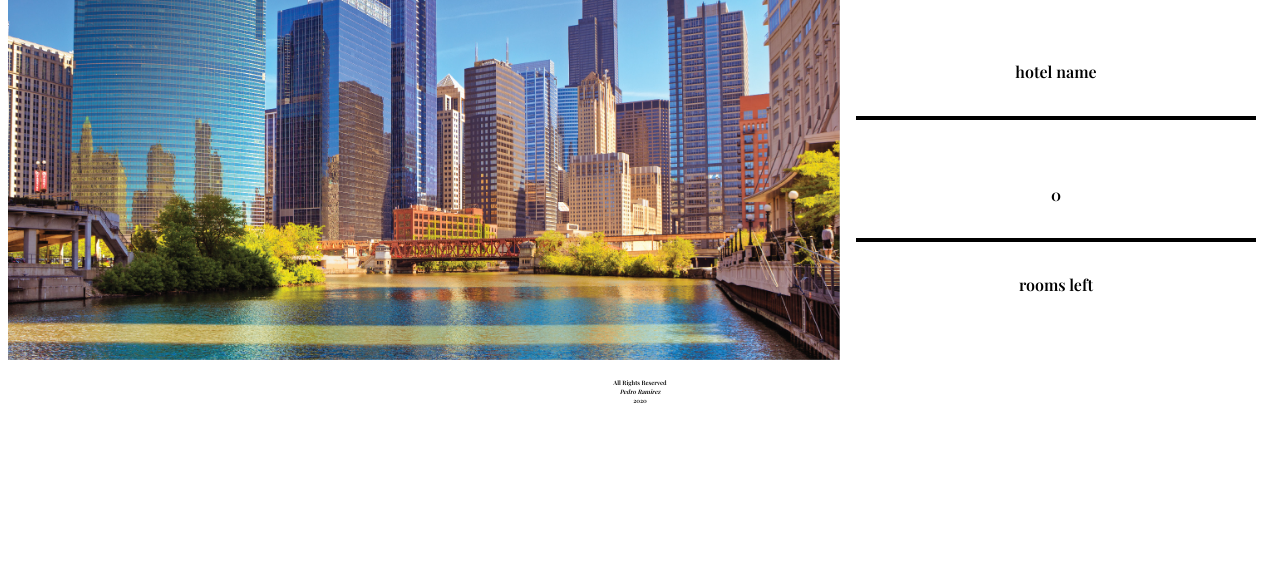
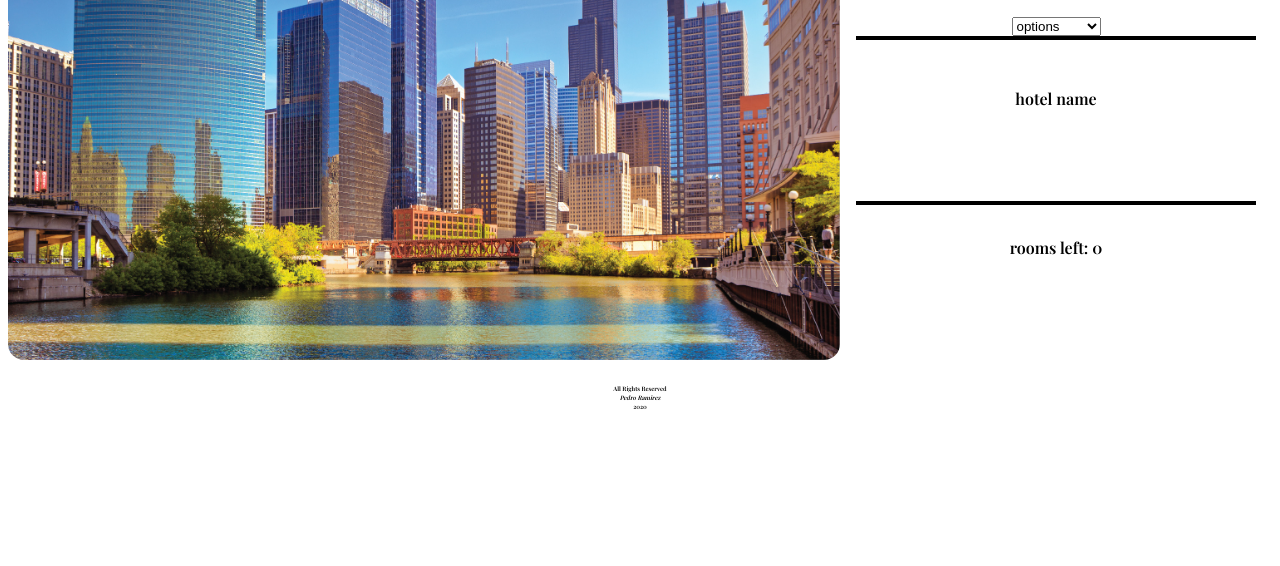
Before and after one commit to pramirez2328/Hotels, a plain HTML site: page index.html in a window 1280 px wide. Shown: the part 234-800 px from the top of the page. Drawn offline with nearby package versions, Linux system fonts and the light colour scheme.

Commit message:
I added some modifications

```diff
--- a/index.html
+++ b/index.html
@@ -24,12 +24,20 @@
             <img src="pictures/index.jpg" alt="picture of Chicago">
         </section>
         <aside>
-            <div class="label2">Hotel availability</div>
+            <div class="label2"><span class="label3">Hotel availability</span> <br> <br>choose hotel<br><br>
+                <select name="Hotels" id="selection">
+                    <option value="hotels">options</option>
+                    <option value="Holiday">Holiday Inn</option>
+                    <option value="Quinta"> La Quinta</option>
+                     <option value="Marriot">Marriot</option>
+                </select>
+
+            </div>
 
             <div class="hotelName">hotel name</div>
 
-            <div class="numberOfRooms">0</div>
-            <p>rooms left</p>
+            <p class="numberOfRooms"><span>rooms left:</span> 0</p>
+
         </aside>
     </div>
     <footer>
--- a/style.css
+++ b/style.css
@@ -3,6 +3,7 @@
         grid-template-columns: 2fr 1fr;
         border: black 1px solid;
         margin-bottom: 0.5rem;
+        border-radius: 0.5rem;
         background: rgb(255, 255, 255);
         background: linear-gradient(90deg, rgba(255, 255, 255, 0.9471989479385504) 24%, rgba(3, 130, 182, 0.8211485277704832) 99%);
     }
@@ -45,21 +46,31 @@
     }
 
     section img {
+        border-radius: 1rem;
         width: 100%;
+    }
+
+    .label2 {
+        font-size: small;
+    }
+
+    .label3 {
+        text-transform: uppercase;
+        font-size: 2rem;
     }
 
     aside {
         font-family: 'Playfair Display', serif;
         text-align: center;
         display: grid;
-        grid-template-rows: 1fr 1fr 1fr 1fr;
+        grid-template-rows: 1fr 1fr 1fr;
         grid-gap: 1rem;
         margin-right: 1rem;
     }
 
     aside>div {
         border-bottom: solid 4px black;
-        padding-top: 3rem;
+        padding-top: 2rem;
     }
 
     footer {
```
